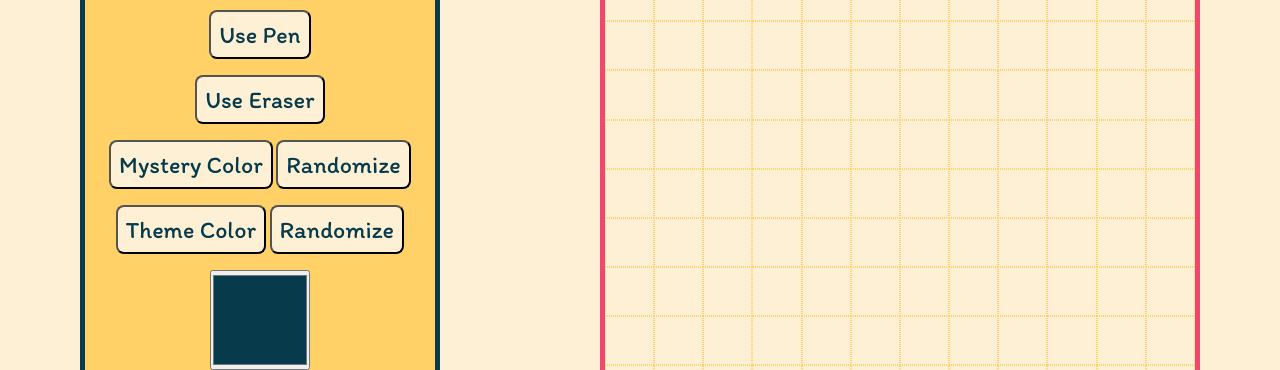
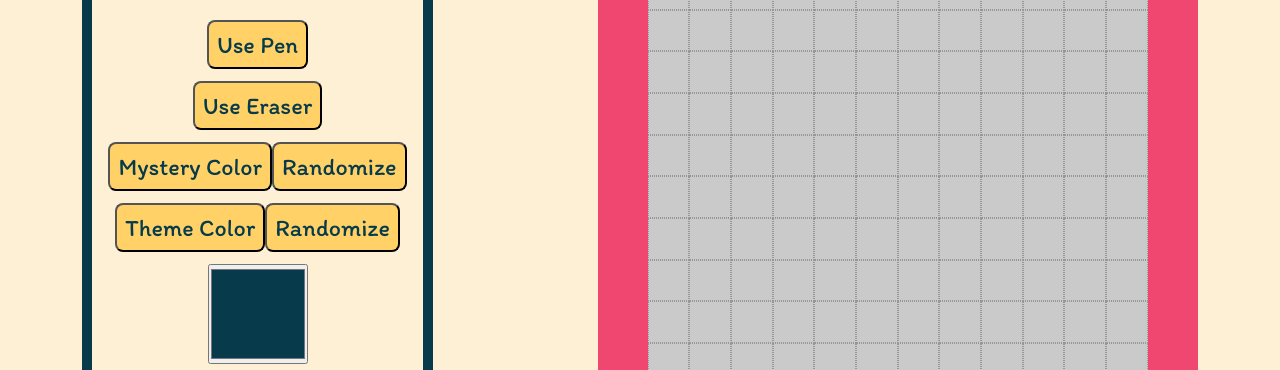
Before and after one commit to jlyon12/etch-a-sketch, a plain HTML site: page index.html in a window 1280 px wide. Shown: the part 238-608 px from the top of the page. Drawn offline with Linux system fonts and the light colour scheme.

Commit message:
style update

```diff
--- a/style.css
+++ b/style.css
@@ -44,11 +44,11 @@
     flex-direction: column;
     align-items: center;
     justify-content: center;
-    gap:1rem;
-    background-color: var(--clr-200);
-    padding:1.5rem;
+    gap:.75rem;
+    background-color: var(--clr-light);
+    padding:1rem;
     border-radius: 1rem;
-    border:5px solid var(--clr-500);
+    border:10px solid var(--clr-500);
 }
 #sidebar-title {
     margin-bottom: 1.5rem;
@@ -63,6 +63,10 @@
     color:var(--clr-500);
 }
 
+.button-cyclebox {
+    display: flex;
+    justify-content: space-between;
+}
 .cycle-active {
     background-color:var(--clr-300);
 }
@@ -128,7 +132,7 @@
 
 button {
     padding:.5rem;
-    background-color: var(--clr-light);
+    background-color: var(--clr-200);
     font-size:1.5rem;
     border-radius:8px;
 
@@ -179,11 +183,14 @@ button:hover {
     width:600px;
     height:600px;
     display:grid;
-    border:5px solid var(--clr-100);
+    border:50px solid var(--clr-100);
+    border-radius:25px;
+
+    background-color: rgb(202, 202, 202);
 }
 
 .grid-square {
-    border: 1px solid var(--clr-200);
+    border: 1px solid rgba(0, 0, 0, 0.25);
     border-style: dotted;
 }
 
```
